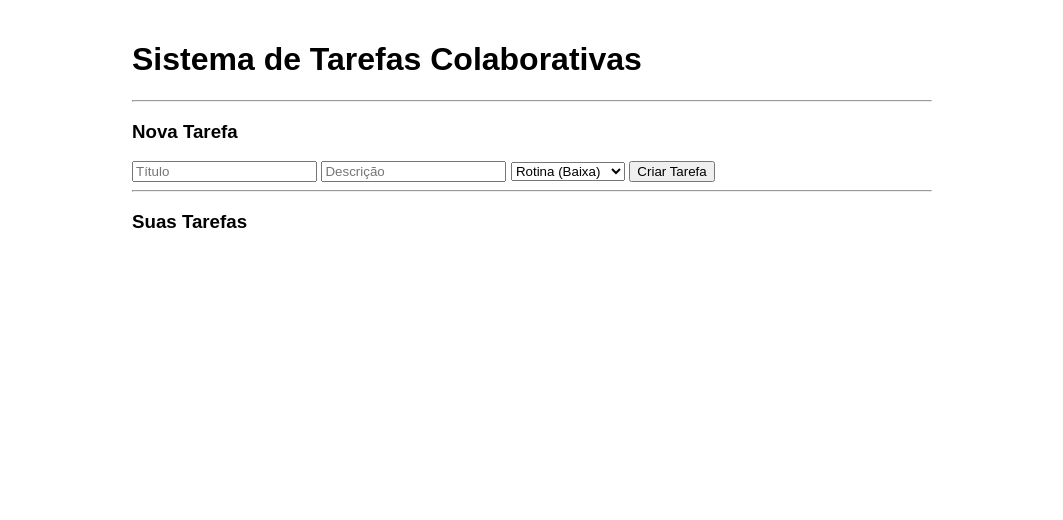
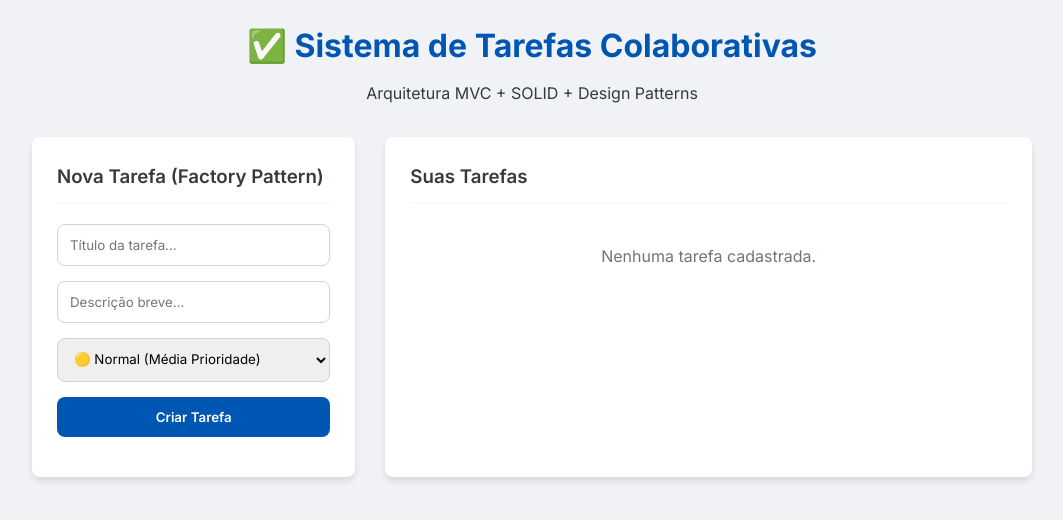
Before and after one commit to EduMattos02/ted-engenharia-software, a Flask app: page / in a window 1280 px wide. Shown: the top 520 px of the page, without its empty margins (108-1171 px from the left). Run offline with Flask 3, Linux system fonts and the light colour scheme.

Commit message:
melhoria de interface

```diff
--- a/app/controllers/task_controller.py
+++ b/app/controllers/task_controller.py
@@ -4,26 +4,21 @@ from app.models.user import User
 
 task_bp = Blueprint('task_bp', __name__)
 
-# Simulação de Banco de Dados em Memória
 tasks_db = []
-# Simulação de Usuário Logado (Eduardo)
 current_user = User("Eduardo")
 
 @task_bp.route('/')
 def index():
-    # Passamos as tarefas e as notificações do usuário para a View
     return render_template('index.html', tasks=tasks_db, notifications=current_user.notifications)
 
 @task_bp.route('/add', methods=['POST'])
 def add_task():
     title = request.form.get('title')
     description = request.form.get('description')
-    task_type = request.form.get('type') # urgent, routine, etc.
+    task_type = request.form.get('type')
 
-    # PADRÃO FACTORY: Cria a tarefa sem saber a classe exata
     new_task = TaskFactory.create_task(task_type, title, description)
 
-    # PADRÃO OBSERVER: O usuário atual passa a observar essa tarefa
     new_task.attach(current_user)
 
     tasks_db.append(new_task)
@@ -33,7 +28,6 @@ def add_task():
 def complete_task(task_id):
     if 0 <= task_id < len(tasks_db):
         task = tasks_db[task_id]
-        # Isso dispara o método .notify(), que avisa o current_user
         task.complete_task()
 
     return redirect(url_for('task_bp.index'))
--- a/app/models/task.py
+++ b/app/models/task.py
@@ -1,6 +1,6 @@
 from app.services.observer import Subject
 
-class Task(Subject): # Herda de Subject para ser observado
+class Task(Subject):
     def __init__(self, title, description, priority="MEDIUM"):
         super().__init__()
         self.title = title
@@ -10,5 +10,4 @@ class Task(Subject): # Herda de Subject para ser observado
 
     def complete_task(self):
         self.status = "Completed"
-        # O Princípio Aberto/Fechado (OCP) é respeitado aqui via Observer
         self.notify(f"Tarefa '{self.title}' foi concluída!")
--- a/app/models/user.py
+++ b/app/models/user.py
@@ -6,7 +6,5 @@ class User(Observer):
         self.notifications = []
 
     def update(self, message):
-        # Em um sistema real, isso enviaria um email.
-        # Aqui, guardamos numa lista para mostrar na tela.
         print(f"EMAIL ENVIADO PARA {self.name}: {message}")
         self.notifications.append(message)
--- a/app/services/observer.py
+++ b/app/services/observer.py
@@ -1,9 +1,7 @@
-# Interface (Abstração)
 class Observer:
     def update(self, message):
         raise NotImplementedError
 
-# Subject
 class Subject:
     def __init__(self):
         self._observers = []
--- a/app/templates/index.html
+++ b/app/templates/index.html
@@ -2,60 +2,160 @@
 <html lang="pt-br">
 <head>
     <meta charset="UTF-8">
-    <title>Gestão de Tarefas (MVC + SOLID)</title>
+    <meta name="viewport" content="width=device-width, initial-scale=1.0">
+    <title>Gestão de Tarefas</title>
+    <link href="https://fonts.googleapis.com/css2?family=Inter:wght@400;600;700&display=swap" rel="stylesheet">
     <style>
-        body { font-family: sans-serif; max-width: 800px; margin: 0 auto; padding: 20px; }
-        .card { border: 1px solid #ccc; padding: 15px; margin-bottom: 10px; border-radius: 5px; }
-        .HIGH { border-left: 5px solid red; }
-        .MEDIUM { border-left: 5px solid orange; }
-        .LOW { border-left: 5px solid green; }
-        .completed { text-decoration: line-through; color: gray; }
-        .notification { background-color: #e8f4f8; padding: 10px; border: 1px solid #008cba; }
+        :root {
+            --primary-color: #0056b3;
+            --secondary-color: #f8f9fa;
+            --text-dark: #343a40;
+            --text-light: #6c757d;
+            --success: #28a745;
+            --warning: #ffc107;
+            --danger: #dc3545;
+            --shadow-sm: 0 2px 4px rgba(0,0,0,.05);
+            --shadow-md: 0 4px 6px rgba(0,0,0,.1);
+            --radius: 8px;
+        }
+
+        * { margin: 0; padding: 0; box-sizing: border-box; }
+        body { font-family: 'Inter', sans-serif; background-color: #f0f2f5; color: var(--text-dark); line-height: 1.6; padding: 20px; }
+
+        .container { max-width: 1000px; margin: 0 auto; }
+
+        /* Header */
+        header { text-align: center; margin-bottom: 30px; }
+        header h1 { font-weight: 700; color: var(--primary-color); margin-bottom: 10px; }
+
+        /* Notificações (Observer) */
+        .notification-area { margin-bottom: 20px; }
+        .notification-card {
+            background-color: #e3f2fd; border-left: 4px solid var(--primary-color);
+            padding: 15px; border-radius: var(--radius); box-shadow: var(--shadow-sm);
+            margin-bottom: 10px; animation: slideIn 0.3s ease-out;
+        }
+        .notification-card strong { display: block; margin-bottom: 5px; color: var(--primary-color); }
+        .notification-card ul { padding-left: 20px; }
+
+        /* Layout Principal (Grid) */
+        .main-content { display: grid; grid-template-columns: 1fr; gap: 30px; }
+        @media (min-width: 768px) { .main-content { grid-template-columns: 1fr 2fr; } }
+
+        /* Seções (Formulário e Lista) */
+        .section-card { background: white; padding: 25px; border-radius: var(--radius); box-shadow: var(--shadow-md); }
+        h3 { font-weight: 600; margin-bottom: 20px; padding-bottom: 10px; border-bottom: 2px solid var(--secondary-color); }
+
+        /* Formulário */
+        .task-form input, .task-form select, .task-form button {
+            width: 100%; padding: 12px; margin-bottom: 15px; border: 1px solid #ced4da; border-radius: var(--radius); font-family: inherit;
+        }
+        .task-form input:focus, .task-form select:focus { outline: none; border-color: var(--primary-color); }
+        .task-form button {
+            background-color: var(--primary-color); color: white; border: none; font-weight: 600; cursor: pointer; transition: background 0.2s;
+        }
+        .task-form button:hover { background-color: #004494; }
+
+        /* Lista de Tarefas (Cards) */
+        .task-list { display: grid; gap: 15px; }
+        .task-card {
+            background: white; border-radius: var(--radius); padding: 20px;
+            box-shadow: var(--shadow-sm); border-left: 6px solid #ccc;
+            display: flex; justify-content: space-between; align-items: flex-start;
+            transition: transform 0.2s;
+        }
+        .task-card:hover { transform: translateY(-3px); box-shadow: var(--shadow-md); }
+
+        /* Cores de Prioridade */
+        .task-card.HIGH { border-left-color: var(--danger); }
+        .task-card.MEDIUM { border-left-color: var(--warning); }
+        .task-card.LOW { border-left-color: var(--success); }
+
+        .task-info h4 { margin-bottom: 5px; font-size: 1.1rem; }
+        .task-info p { color: var(--text-light); font-size: 0.9rem; }
+
+        /* Badges de Status */
+        .badge { display: inline-block; padding: 4px 8px; border-radius: 12px; font-size: 0.75rem; font-weight: 600; }
+        .status-Pending { background-color: #e2e3e5; color: var(--text-dark); }
+        .status-Completed { background-color: #d4edda; color: var(--success); }
+
+        /* Tarefa Concluída */
+        .task-card.completed-task h4 { text-decoration: line-through; color: var(--text-light); }
+        .task-card.completed-task { opacity: 0.7; border-left-color: var(--secondary-color); }
+
+        /* Botão Concluir */
+        .btn-complete {
+            padding: 8px 12px; background-color: var(--success); color: white;
+            border: none; border-radius: var(--radius); cursor: pointer; font-size: 0.8rem; white-space: nowrap;
+        }
+        .btn-complete:hover { background-color: #218838; }
+
+        @keyframes slideIn { from { opacity: 0; transform: translateY(-20px); } to { opacity: 1; transform: translateY(0); } }
     </style>
 </head>
 <body>
-    <h1>Sistema de Tarefas Colaborativas</h1>
+    <div class="container">
+        <header>
+            <h1>✅ Sistema de Tarefas Colaborativas</h1>
+            <p>Arquitetura MVC + SOLID + Design Patterns</p>
+        </header>
 
         {% if notifications %}
-    <div class="notification">
-        <strong>🔔 Notificações Recentes:</strong>
+        <div class="notification-area">
+            <div class="notification-card">
+                <strong>🔔 Notificações Recentes (Observer Pattern):</strong>
                 <ul>
                     {% for note in notifications %}
                         <li>{{ note }}</li>
                     {% endfor %}
                 </ul>
             </div>
+        </div>
         {% endif %}
 
-    <hr>
-
-    <h3>Nova Tarefa</h3>
-    <form action="/add" method="POST">
-        <input type="text" name="title" placeholder="Título" required>
-        <input type="text" name="description" placeholder="Descrição">
+        <main class="main-content">
+            <section class="section-card">
+                <h3>Nova Tarefa (Factory Pattern)</h3>
+                <form action="/add" method="POST" class="task-form">
+                    <input type="text" name="title" placeholder="Título da tarefa..." required autocomplete="off">
+                    <input type="text" name="description" placeholder="Descrição breve..." autocomplete="off">
                     <select name="type">
-            <option value="routine">Rotina (Baixa)</option>
-            <option value="normal">Normal (Média)</option>
-            <option value="urgent">Urgente (Alta)</option>
+                        <option value="routine">🟢 Rotina (Baixa Prioridade)</option>
+                        <option value="normal" selected>🟡 Normal (Média Prioridade)</option>
+                        <option value="urgent">🔴 Urgente (Alta Prioridade)</option>
                     </select>
                     <button type="submit">Criar Tarefa</button>
                 </form>
+            </section>
 
-    <hr>
-
+            <section class="section-card">
                 <h3>Suas Tarefas</h3>
+                <div class="task-list">
                     {% for task in tasks %}
-        <div class="card {{ task.priority }}">
-            <h4 class="{{ 'completed' if task.status == 'Completed' else '' }}">
-                [{{ task.priority }}] {{ task.title }}
-            </h4>
+                    <div class="task-card {{ task.priority }} {{ 'completed-task' if task.status == 'Completed' else '' }}">
+                        <div class="task-info">
+                            <h4>{{ task.title }}</h4>
                             <p>{{ task.description }}</p>
-            <p>Status: <strong>{{ task.status }}</strong></p>
+                            <div style="margin-top: 10px;">
+                                <span class="badge status-{{ task.status }}">{{ task.status }}</span>
+                                <small style="color: #999; margin-left: 10px;">Prioridade: {{ task.priority }}</small>
+                            </div>
+                        </div>
 
                         {% if task.status != 'Completed' %}
-                <a href="/complete/{{ loop.index0 }}"><button>Concluir</button></a>
+                        <div>
+                            <a href="/complete/{{ loop.index0 }}" style="text-decoration: none;">
+                                <button class="btn-complete">✓ Concluir</button>
+                            </a>
+                        </div>
                         {% endif %}
                     </div>
+                    {% else %}
+                        <p style="text-align: center; color: var(--text-light); padding: 20px;">Nenhuma tarefa cadastrada.</p>
                     {% endfor %}
+                </div>
+            </section>
+        </main>
+    </div>
 </body>
 </html>
--- a/run.py
+++ b/run.py
@@ -3,7 +3,6 @@ from app.controllers.task_controller import task_bp
 
 app = Flask(__name__, template_folder='app/templates')
 
-# Registra o controller (Blueprint)
 app.register_blueprint(task_bp)
 
 if __name__ == "__main__":
```
Also changed, not shown: tests/test_core.py (+2 -3 lines). Lines whose indentation alone changed are shown as unchanged.
